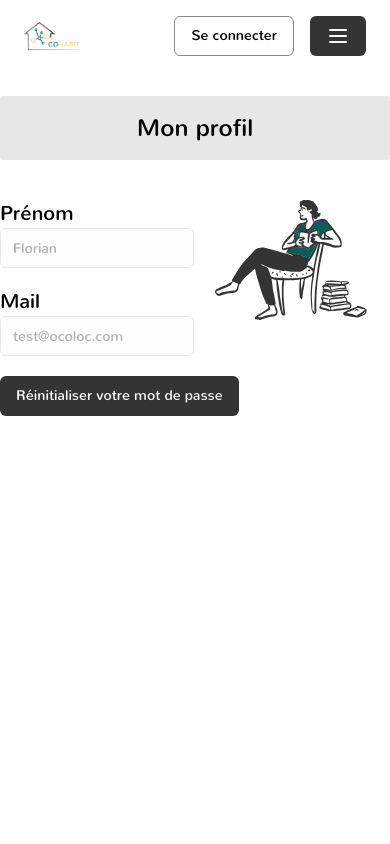
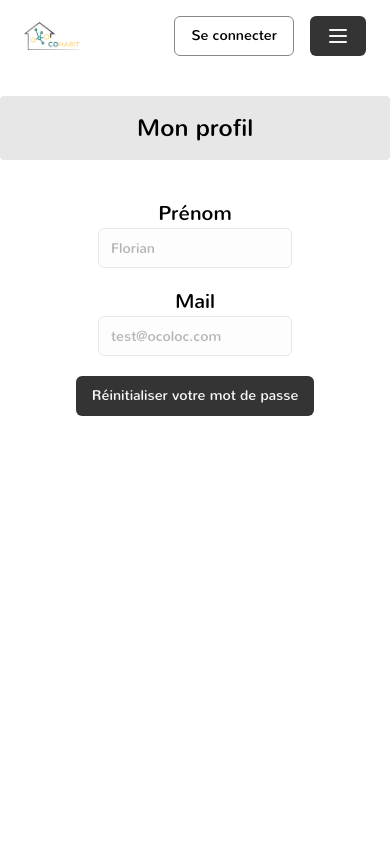
Before and after one commit to O-clock-Kimchi/O-Coloc-front, a React (Vite) app: page /mon-profil in a window 390 px wide. Shown: the top 844 px of the page. Built offline with nearby package versions, Linux system fonts and the light colour scheme.

Commit message:
profil page done + add navlink to reset password + responsive design

```diff
--- a/src/components/Profil/Profil.tsx
+++ b/src/components/Profil/Profil.tsx
@@ -11,8 +11,8 @@ function Profil() {
         Mon profil
       </h1>
 
-      <div className="grid grid-cols-2 grid-rows-1 gap-10">
-        <div className="flex flex-col gap-5">
+      <div className="grid content-center sm:grid-cols-2 grid-rows-1 gap-10">
+        <div className="flex flex-col gap-5 items-center text-center sm:items-start sm:text-left">
           <div>
             <Label htmlFor="prenom" className=" text-xl">
               Prénom
@@ -48,7 +48,7 @@ function Profil() {
           </div>
         </div>
 
-        <div>
+        <div className=" hidden sm:block">
           <img src="/SitReadingDoodle.svg" alt="" />
         </div>
       </div>
```
